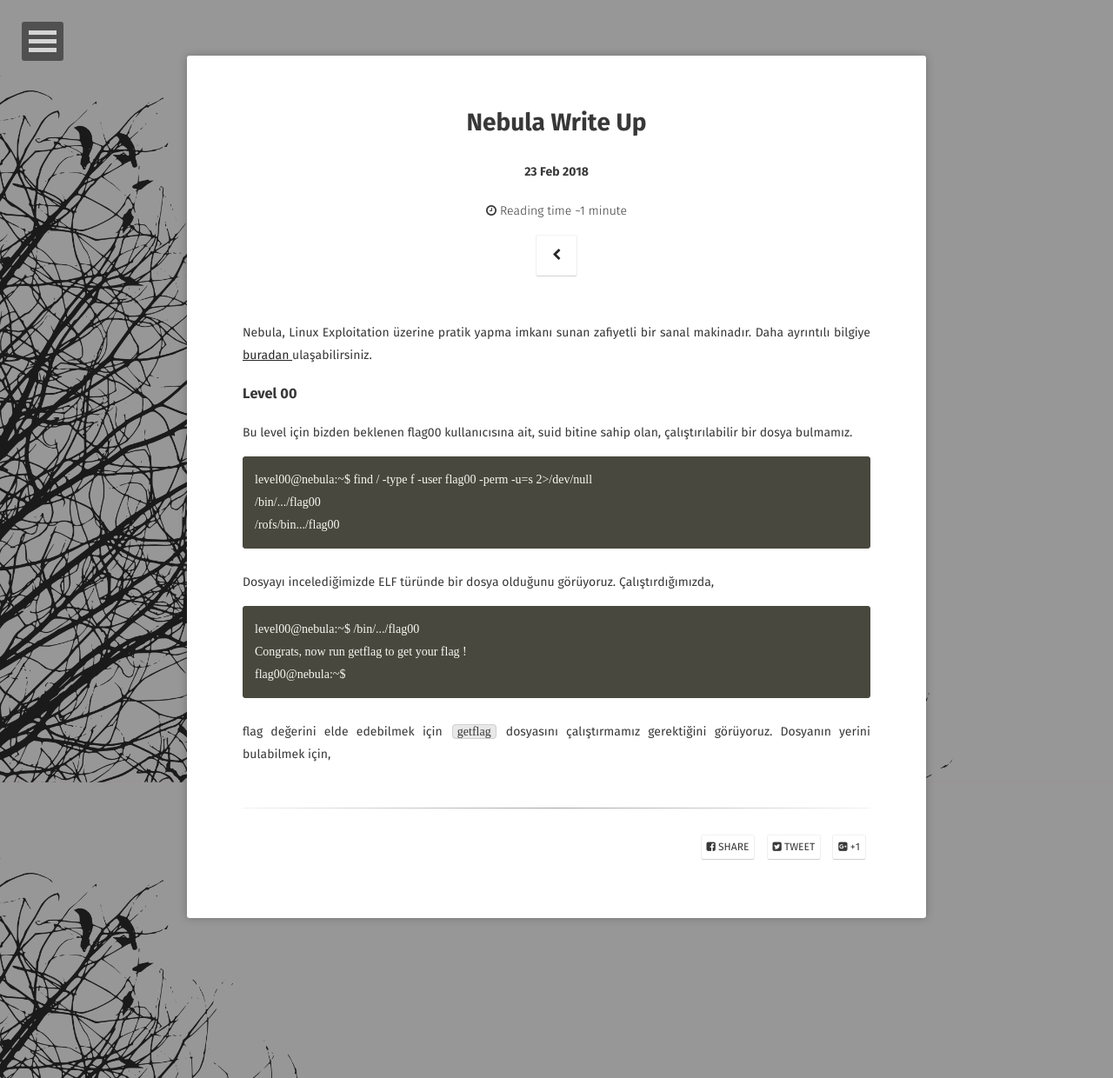
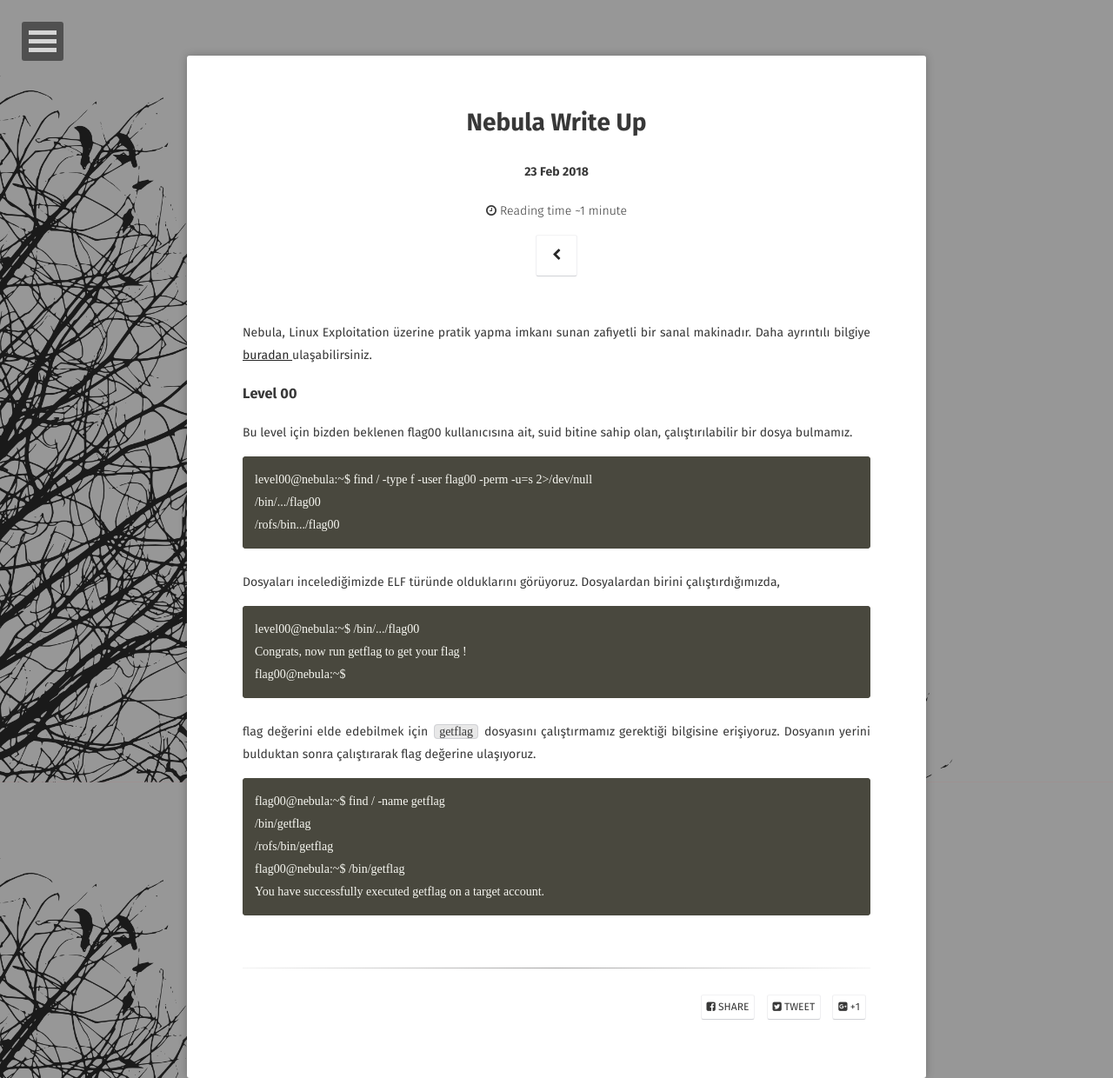
Before and after one commit to burcudemiralp/burcudemiralp.github.io, a Jekyll site: the page built from _posts/2018-02-23-nebula-writeup.md, in a window 1280 px wide. Shown: the whole page at 87% size. Built offline with Jekyll 4.4.1, drawn with Linux system fonts in a browser that asks for light colours; some web fonts are replaced.

Commit message:
Update 2018-02-23-nebula-writeup.md

```diff
--- a/_posts/2018-02-23-nebula-writeup.md
+++ b/_posts/2018-02-23-nebula-writeup.md
@@ -16,10 +16,17 @@
     /bin/.../flag00
     /rofs/bin.../flag00
 {% endraw %}
-Dosyayı incelediğimizde ELF türünde bir dosya olduğunu görüyoruz. Çalıştırdığımızda,
+Dosyaları incelediğimizde ELF türünde olduklarını görüyoruz. Dosyalardan birini çalıştırdığımızda,
 {% raw %}
     level00@nebula:~$ /bin/.../flag00
     Congrats, now run getflag to get your flag !
     flag00@nebula:~$
 {% endraw %}
-flag değerini elde edebilmek için `getflag` dosyasını çalıştırmamız gerektiğini görüyoruz. Dosyanın yerini bulabilmek için,
+flag değerini elde edebilmek için `getflag` dosyasını çalıştırmamız gerektiği bilgisine erişiyoruz. Dosyanın yerini bulduktan sonra çalıştırarak flag değerine ulaşıyoruz.
+{% raw %}
+    flag00@nebula:~$ find / -name getflag
+    /bin/getflag
+    /rofs/bin/getflag
+    flag00@nebula:~$ /bin/getflag
+    You have successfully executed getflag on a target account.
+{% endraw %}
```
